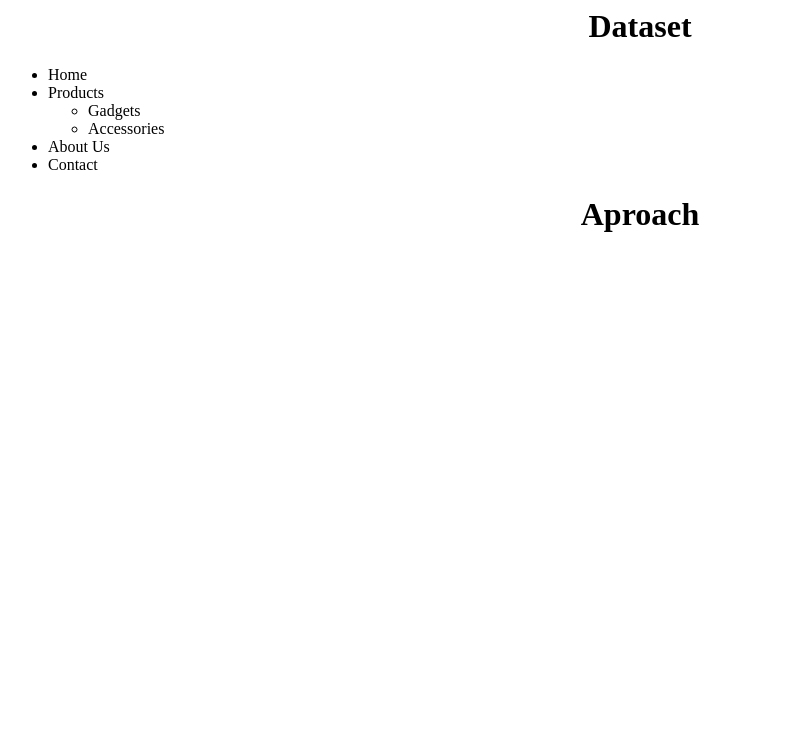
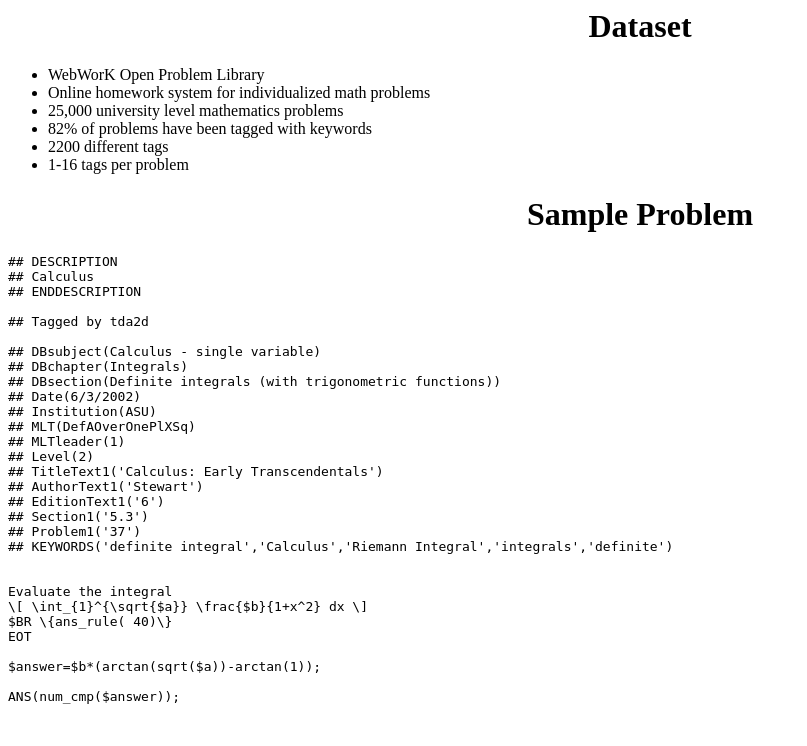
Before and after one commit to lpatruno/HashTagMath, a Flask app: template templates/about0.html in a window 1280 px wide. Shown: the top 746 px of the page, without its empty margins (0-807 px from the left). Run offline with Flask 2, Linux system fonts and the light colour scheme; the template is opened without the code that fills it, so the values that code supplies are empty; parts of the project's set-up code (start-up, migrations or seed data) failed here and were passed over.

```diff
--- a/templates/about0.html
+++ b/templates/about0.html
@@ -3,19 +3,48 @@
 		<h1 style='text-align:center;'>Dataset</h1>
 
 		<ul>
-		  <li>Home</li>
-		  <li>Products
-		    <ul>
-		      <li>Gadgets</li>
-		      <li>Accessories</li>
-		    </ul>
-		  </li>
-		  <li>About Us</li>
-		  <li>Contact</li>
+		  <li>WebWorK Open Problem Library</li>
+		  <li>Online homework system for individualized math problems</li>
+		  <li>25,000 university level mathematics problems</li>
+		  <li>82% of problems have been tagged with keywords</li>
+		  <li>2200 different tags
+		  <li>1-16 tags per problem
 		</ul>
 
 	</div>
 	<div class='col-sm-5'>
-		<h1 style='text-align:center;'>Aproach</h1>
+		<h1 style='text-align:center;'>Sample Problem</h1>
+		<pre><code>## DESCRIPTION
+## Calculus
+## ENDDESCRIPTION
+
+## Tagged by tda2d
+
+## DBsubject(Calculus - single variable)
+## DBchapter(Integrals)
+## DBsection(Definite integrals (with trigonometric functions))
+## Date(6/3/2002)
+## Institution(ASU)
+## MLT(DefAOverOnePlXSq)
+## MLTleader(1)
+## Level(2)
+## TitleText1('Calculus: Early Transcendentals')
+## AuthorText1('Stewart')
+## EditionText1('6')
+## Section1('5.3')
+## Problem1('37')
+## KEYWORDS('definite integral','Calculus','Riemann Integral','integrals','definite')
+
+
+Evaluate the integral
+\[ \int_{1}^{\sqrt{$a}} \frac{$b}{1+x^2} dx \]
+$BR \{ans_rule( 40)\}
+EOT
+
+$answer=$b*(arctan(sqrt($a))-arctan(1));
+
+ANS(num_cmp($answer));
+</code><pre>
+
 	</div>
 </div>
```
